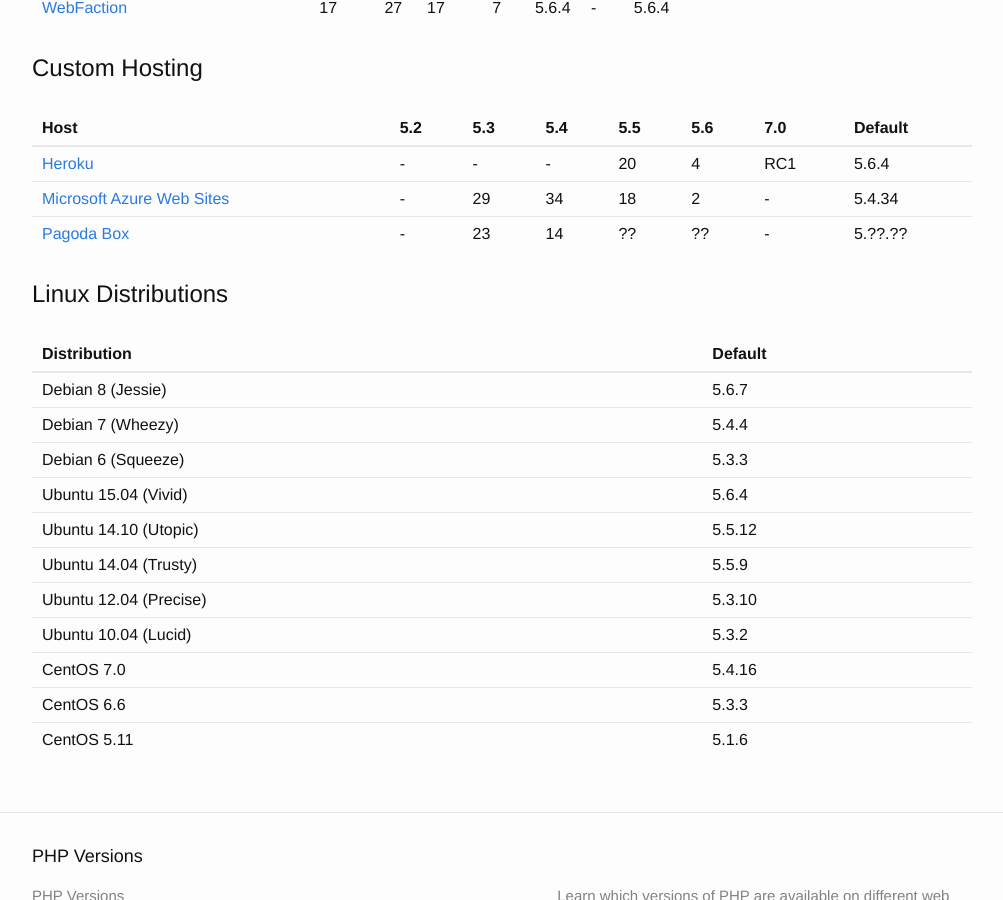
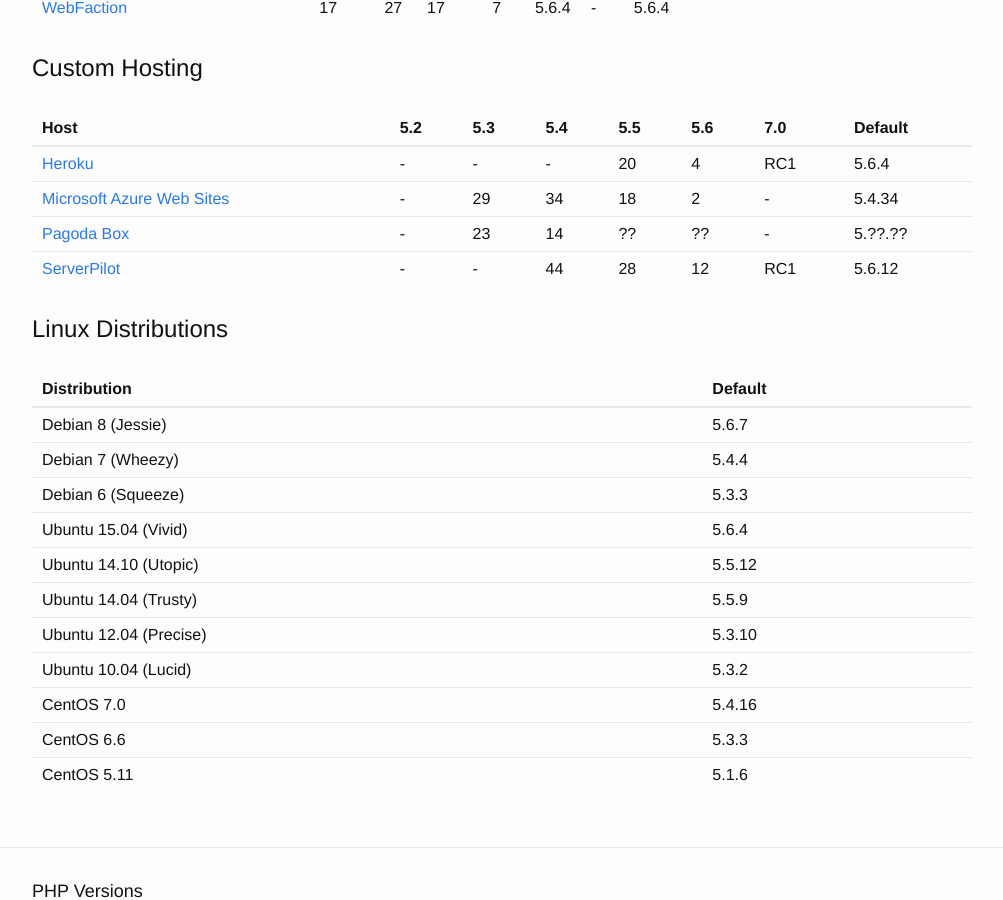
Before and after one commit to phpversions/phpversions.info, a Jekyll site: the page built from index.html, in a window 1280 px wide and 900 px high, scrolled down 1873 px. Shown: the whole window, without its empty margins (138-1141 px from the left). Built offline with Jekyll 4.4.1, drawn with Linux system fonts in a browser that asks for light colours.

Commit message:
ServerPilot just updated to PHP 7.0 RC1

```diff
--- a/_data/custom_hosts.yml
+++ b/_data/custom_hosts.yml
@@ -22,3 +22,11 @@
   php55: ??
   php56: ??
   default: 5.??.??
+
+- name: "ServerPilot"
+  url: "https://serverpilot.io"
+  php54: 44
+  php55: 28
+  php56: 12
+  php70: RC1
+  default: 5.6.12
```
